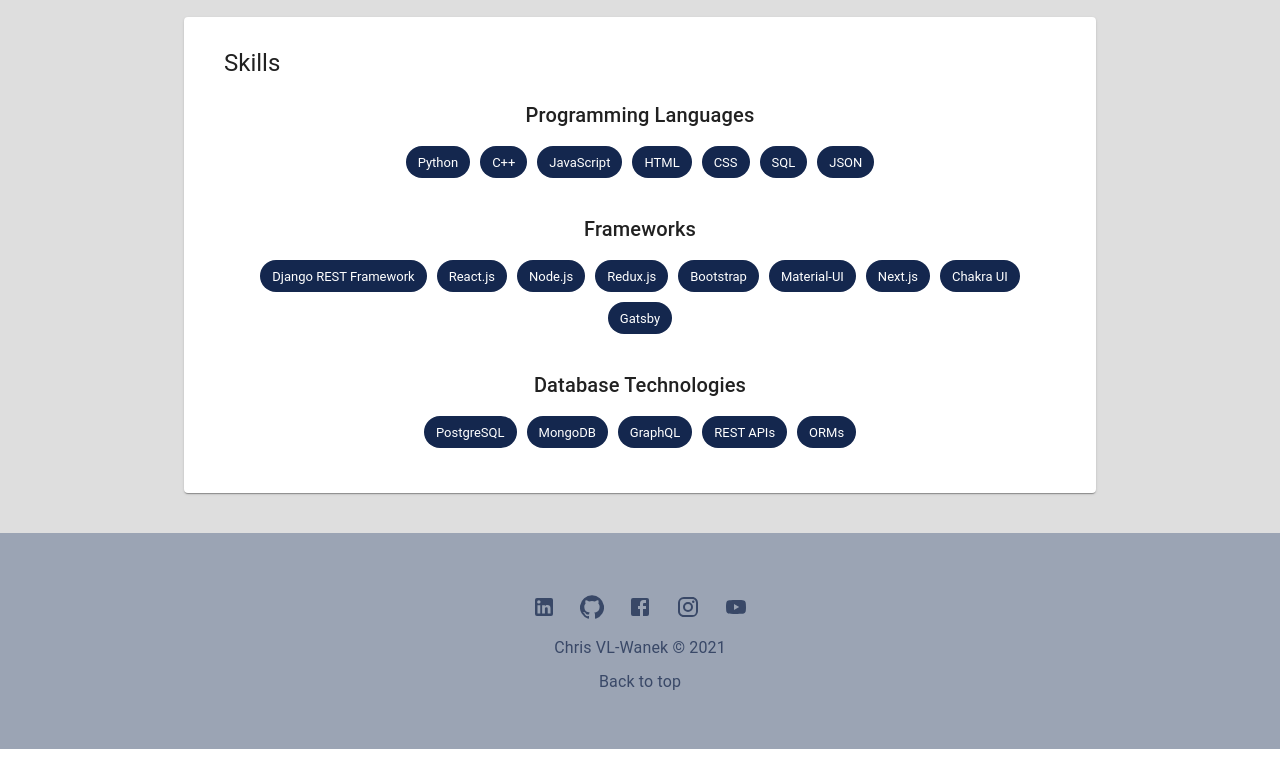
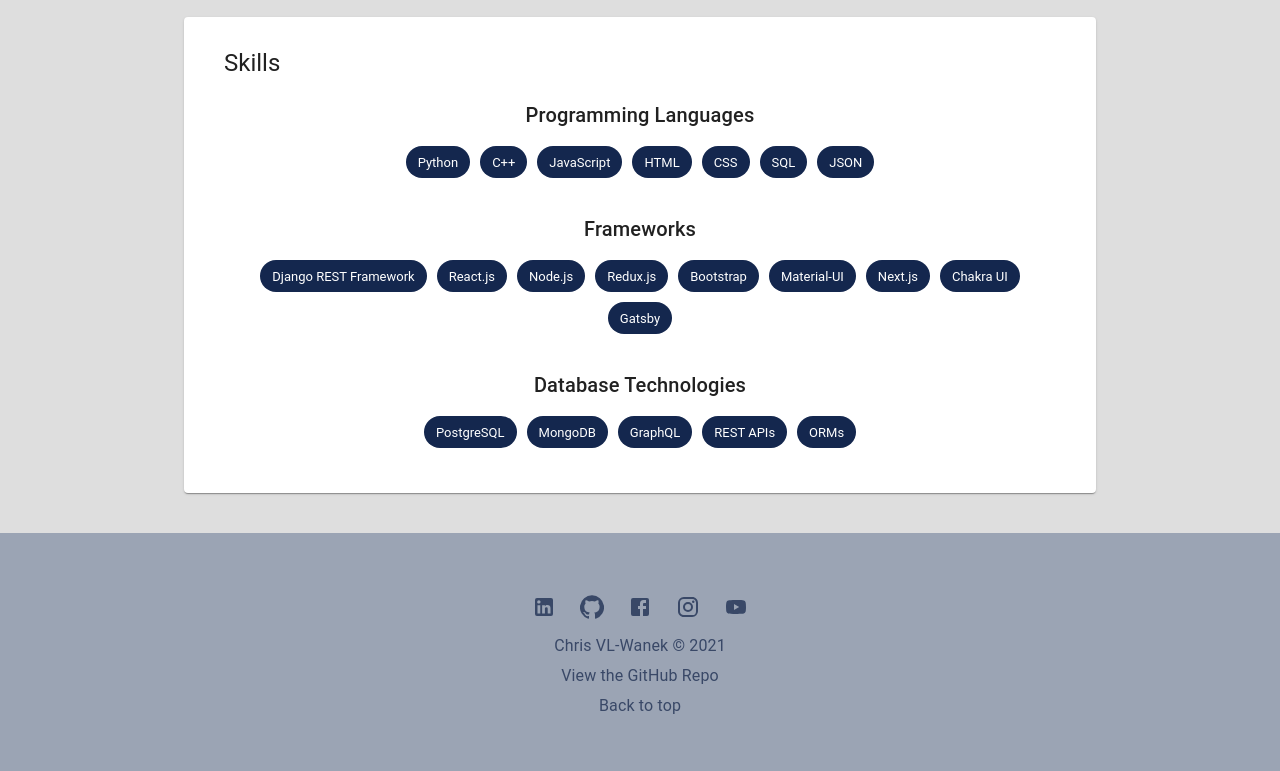
Before and after one commit to crvlwanek/resume, a Gatsby site: page / in a window 1280 px wide. Shown: the part 1274-2045 px from the top of the page. Before the commit the page ends 2023 px from the top, so only its background shows below. Built offline with nearby package versions, Linux system fonts and the light colour scheme; Gatsby itself is replaced by a stand-in of ours.

Commit message:
Added GitHub repo to footer

```diff
--- a/src/components/Footer.js
+++ b/src/components/Footer.js
@@ -14,6 +14,11 @@
         <Typography className="footer-text" variant="body1">
           Chris VL-Wanek © {new Date().getFullYear()}
         </Typography>
+        <Link href="https://github.com/crvlwanek/resume">
+          <Typography className="footer-text" variant="body1">
+            View the GitHub Repo
+          </Typography>
+        </Link>
         <Link href={path + "#"}>
           <Typography className="footer-text" variant="body1">
             Back to top
--- a/src/components/layout.css
+++ b/src/components/layout.css
@@ -208,6 +208,6 @@
 
 .footer-text {
   color: #394867;
-  padding: 5px;
+  padding: 3px;
   text-decoration: none;
 }
```
